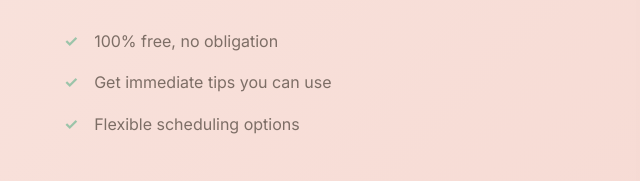
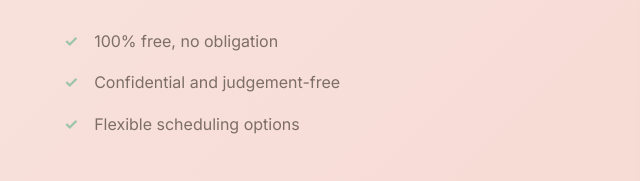
Before and after one commit to amryhamad1992-svg/nanny-fifi-website, a plain HTML site: page index.html in a window 1280 px wide. Shown: the part 6279-6460 px from the top of the page, 0-640 px from the left. Drawn offline with nearby package versions, Linux system fonts and the light colour scheme; a script that the page names is missing.

Commit message:
Update booking benefit text

```diff
--- a/index.html
+++ b/index.html
@@ -535,7 +535,7 @@
                         </div>
                         <div class="benefit">
                             <span class="benefit-icon">✓</span>
-                            <span>Get immediate tips you can use</span>
+                            <span>Confidential and judgement-free</span>
                         </div>
                         <div class="benefit">
                             <span class="benefit-icon">✓</span>
```
